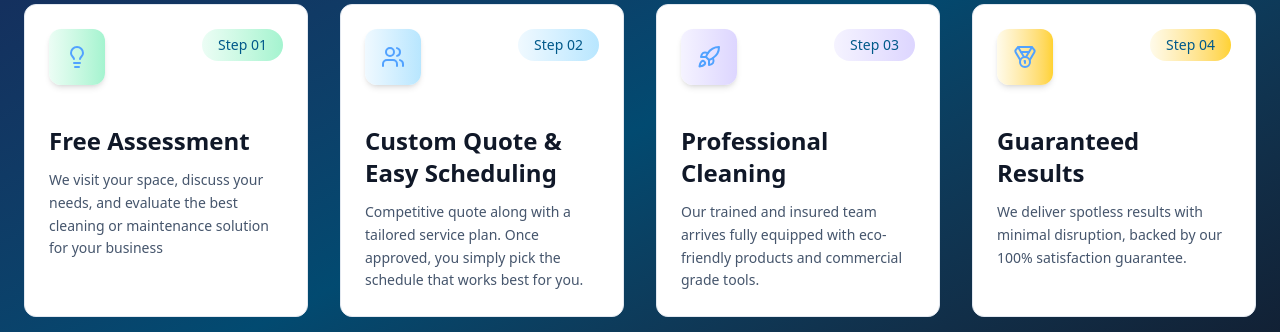
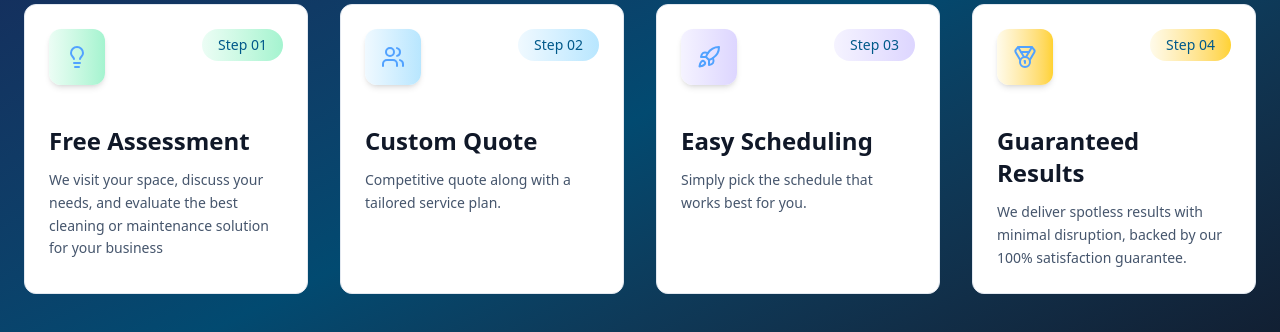
Before and after one commit to ronnymarca81/reyesms-web, a React (Vite) app: page /about in a window 1280 px wide. Shown: the part 1360-1692 px from the top of the page. Built offline with nearby package versions, Linux system fonts and the light colour scheme; no server answers.

Commit message:
Updating content about process

```diff
--- a/src/features/getQuote/serviceApi.ts
+++ b/src/features/getQuote/serviceApi.ts
@@ -14,18 +14,18 @@ export const defaultSteps: StepProps[] = [
   {
     icon: Users,
     number: "02",
-    title: "Custom Quote & Easy Scheduling",
+    title: "Custom Quote",
     description:
-      "Competitive quote along with a tailored service plan. Once approved, you simply pick the schedule that works best for you.",
+      "Competitive quote along with a tailored service plan.",
     color: "from-sky-50 to-sky-200",
     showArrow: true
   },
   {
     icon: Rocket,
     number: "03",
-    title: "Professional Cleaning",
+    title: "Easy Scheduling ",
     description:
-      "Our trained and insured team arrives fully equipped with eco-friendly products and commercial grade tools. ",
+      "Simply pick the schedule that works best for you.",
     color: "from-violet-50 to-violet-200",
     showArrow: true
   },
```
